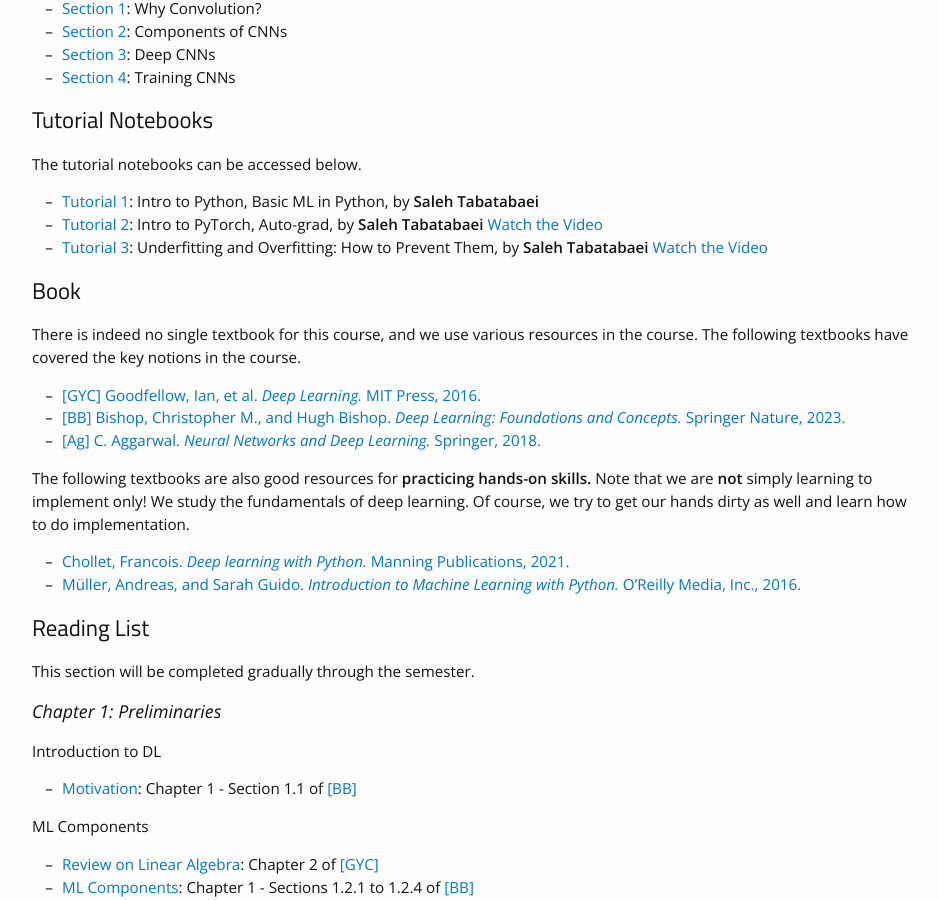
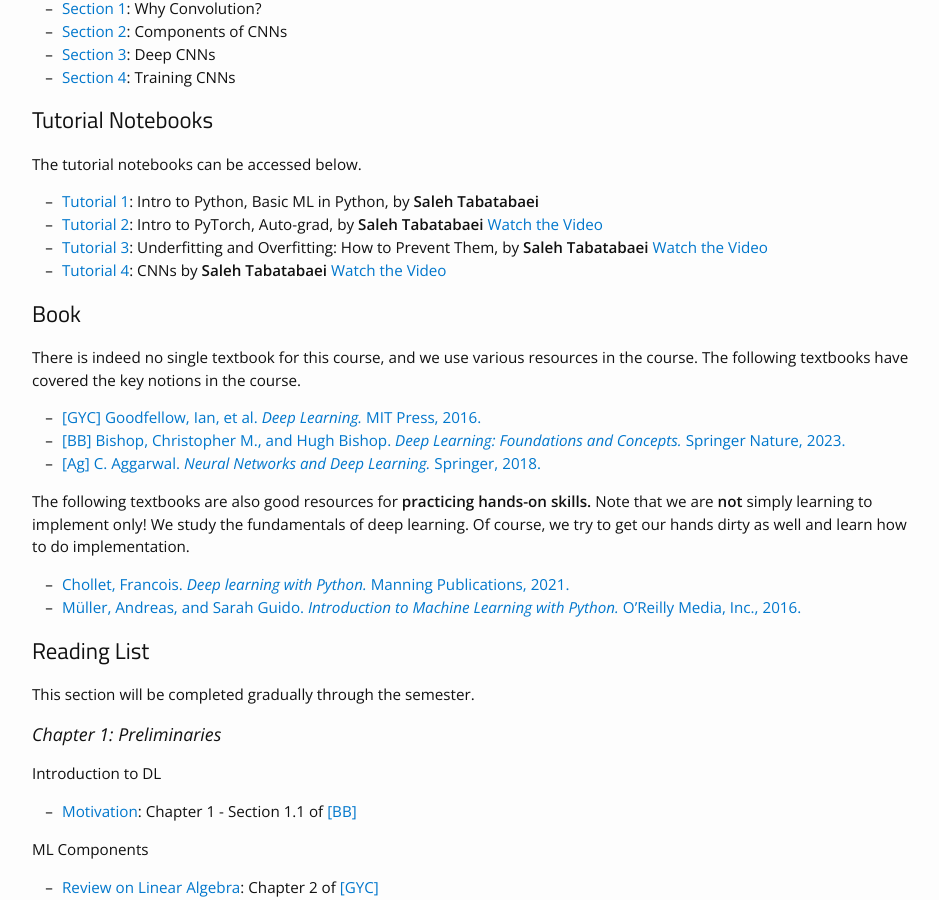
Before and after one commit to bereyhi-courses/dl-utoronto, a Jekyll site: the page built from materials.md, in a window 1280 px wide and 900 px high, scrolled down 1016 px. Shown: the whole window, without its empty margins (163-1102 px from the left). Built offline with Jekyll 4.4.1, drawn with Linux system fonts in a browser that asks for light colours; nearby versions of some CDN libraries.

Commit message:
lectures added

```diff
--- a/materials.md
+++ b/materials.md
@@ -40,6 +40,8 @@ The tutorial notebooks can be accessed below.
 * [Tutorial 1](https://github.com/seyedsaleh/AplDL-tutorials-ece1508/blob/main/Tutorial_Notebooks/Tutorial1-Python-and-ML-Fundamentals.ipynb): Intro to Python, Basic ML in Python, by __Saleh Tabatabaei__
 * [Tutorial 2](https://github.com/seyedsaleh/AplDL-tutorials-ece1508/blob/main/Tutorial_Notebooks/Tutorial2-PyTorch.ipynb): Intro to PyTorch, Auto-grad, by __Saleh Tabatabaei__ [Watch the Video](https://play.library.utoronto.ca/watch/a5ad772e800fc000c61aaea3a2f3a510)
 * [Tutorial 3](https://github.com/seyedsaleh/AplDL-tutorials-ece1508/blob/main/Tutorial_Notebooks/Tutorial3-Overfitting%2C%20Dropout%2C%20BatchNorm%2C%20L1%20and%20L2%20Regularization.ipynb): Underfitting and Overfitting: How to Prevent Them, by __Saleh Tabatabaei__ [Watch the Video](https://play.library.utoronto.ca/watch/b9c9fc747655d341a11400fa42cd85b6)
+* [Tutorial 4](https://github.com/seyedsaleh/AplDL-tutorials-ece1508/tree/main/Tutorial_Notebooks/Tutorial4-CNN%2C%20AlexNet%20in%20PyTorch): CNNs by __Saleh Tabatabaei__ [Watch the Video](https://play.library.utoronto.ca/watch/5814f9ece8b5d1687112f32649621720)
+
 
 
 
```
